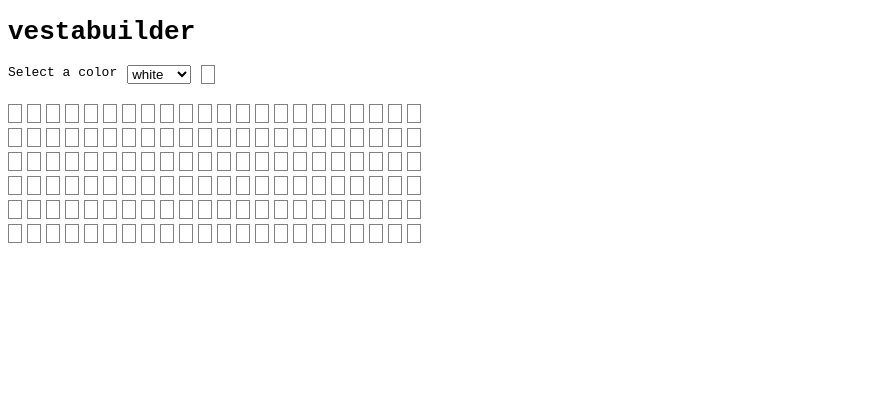
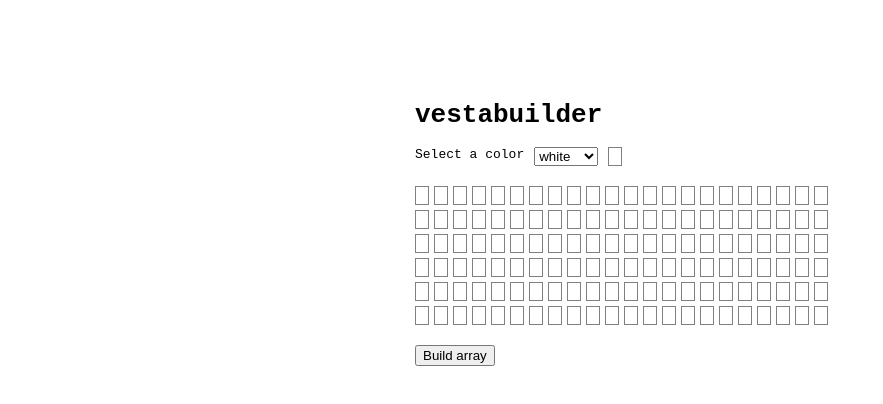
Before and after one commit to thewmking/vestabuilder, a Vue app: page / in a window 1280 px wide. Shown: the top 404 px of the page, without its empty margins (0-883 px from the left). Built offline with nearby package versions, Linux system fonts and the light colour scheme.

Commit message:
Style & add todo

```diff
--- a/src/App.vue
+++ b/src/App.vue
@@ -7,9 +7,9 @@ const color = ref('#ffffff');
 </script>
 
 <template>
-  <div id="app">
+  <div id="main">
     <h1>vestabuilder</h1>
-    <div class="main">
+    <div class="components-wrapper">
       <ColorPicker v-model="color"/>
       <CellGrid :color="color" />
     </div>
@@ -52,4 +52,14 @@ body {
     border: 1px solid grey;
   }
 }
+
+#app {
+  margin: 100px auto;
+
+  #main {
+    max-width: 450px;
+    margin-left: auto;
+    margin-right: auto;
+  }
+}
 </style>
--- a/src/components/CellGrid.vue
+++ b/src/components/CellGrid.vue
@@ -48,10 +48,17 @@ const selectCell = (row, col) => {
 
   cells.value[rowNum][colNum] = props.color;
 };
+
+
+const exportGrid = () => {
+  // TODO: convert each cell to vesta color code
+  // write to JSON text and download file
+}
 </script>
 
 <template>
-  <div class="cell-grid" v-if="rowCount && colCount">
+  <div class="cell-grid-wrapper">
+    <div class="cell-grid">
       <div class="grid-row" v-for="row in rowCount" :key="`row-${row}`">
         <div
             v-for="col in colCount"
@@ -60,6 +67,10 @@ const selectCell = (row, col) => {
             class="color-cell"
             @click="selectCell(row, col)"
         ></div>
+      </div>
+    </div>
+    <div class="export-section">
+      <button @click="exportGrid">Build array</button>
     </div>
   </div>
 </template>
@@ -76,4 +87,8 @@ const selectCell = (row, col) => {
     gap: 5px;
   }
 }
+
+.export-section {
+  margin-top: 20px;
+}
 </style>
```
Lines whose indentation alone changed are shown as unchanged.
